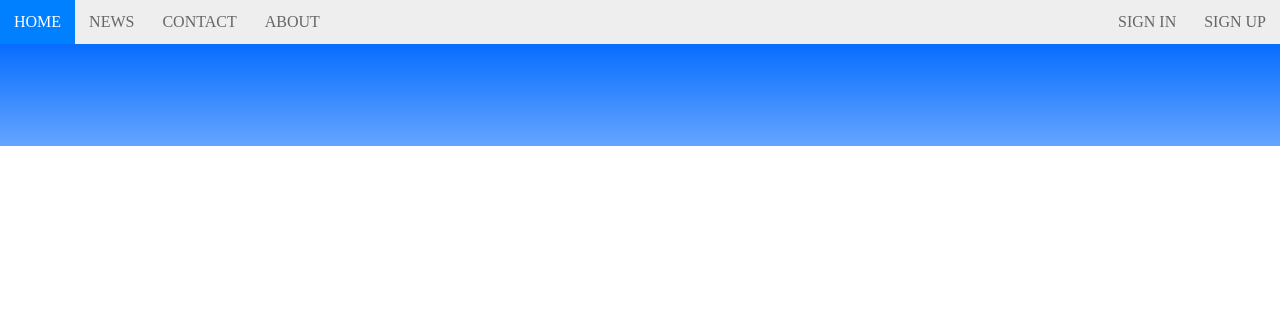
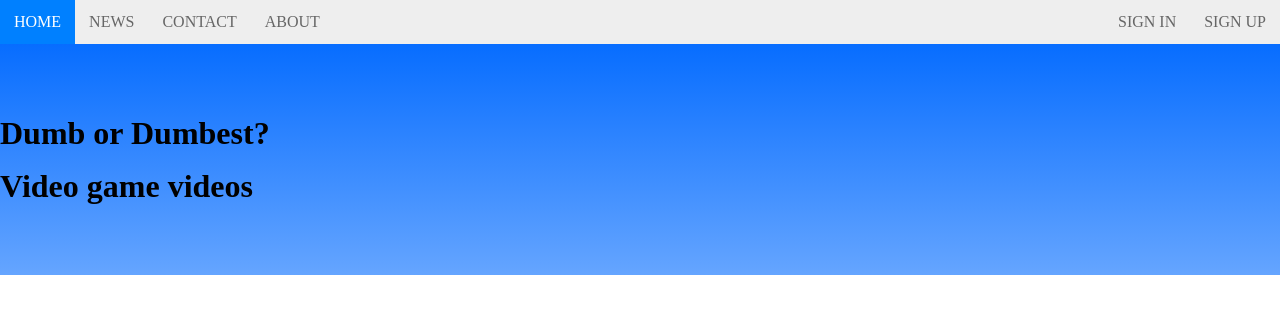
Before and after one commit to towelbot/towelbot.github.io, a Jekyll site: the page Devslopes/index.html, which Jekyll copies as it is, in a window 1280 px wide. Shown: the top 314 px of the page. Built offline with Jekyll 4.4.1, drawn with Linux system fonts in a browser that asks for light colours.

Commit message:
Devslopes commit

```diff
--- a/Devslopes/index.html
+++ b/Devslopes/index.html
@@ -20,7 +20,17 @@
   </nav>
 
   <div class="container" id="gradientAlpha">
+    <div class="row">
+      <div class="col-6">
+        <div>
+          <h1>Dumb or Dumbest?</h1>
+          <h1>Video game videos</h1>
+        </div>
+      </div>
+      <div class="col-6">
 
+      </div>
+    </div>
   </div>
 
 
--- a/Devslopes/style.css
+++ b/Devslopes/style.css
@@ -17,6 +17,34 @@ body {
   padding-top: 4%;
   padding-bottom: 4%;
 }
+
+.row {
+  width: 100%;
+  display: flex;
+  flex-wrap: wrap;
+  align-items: center;
+}
+
+.row::after {
+  display: table;
+  clear: both;
+  content: "";
+}
+
+.col-1 {width: 8.33%;}
+.col-2 {width: 16.66%;}
+.col-3 {width: 25%;}
+.col-4 {width: 33.33%;}
+.col-5 {width: 41.66%;}
+.col-6 {width: 50%;}
+.col-7 {width: 58.33%;}
+.col-8 {width: 66.66%;}
+.col-9 {width: 75%;}
+.col-10 {width: 83.33%;}
+.col-11 {width: 91.66%;}
+.col-12 {width: 100%;}
+
+
 
 /*################# Navbar ################*/
 
```
